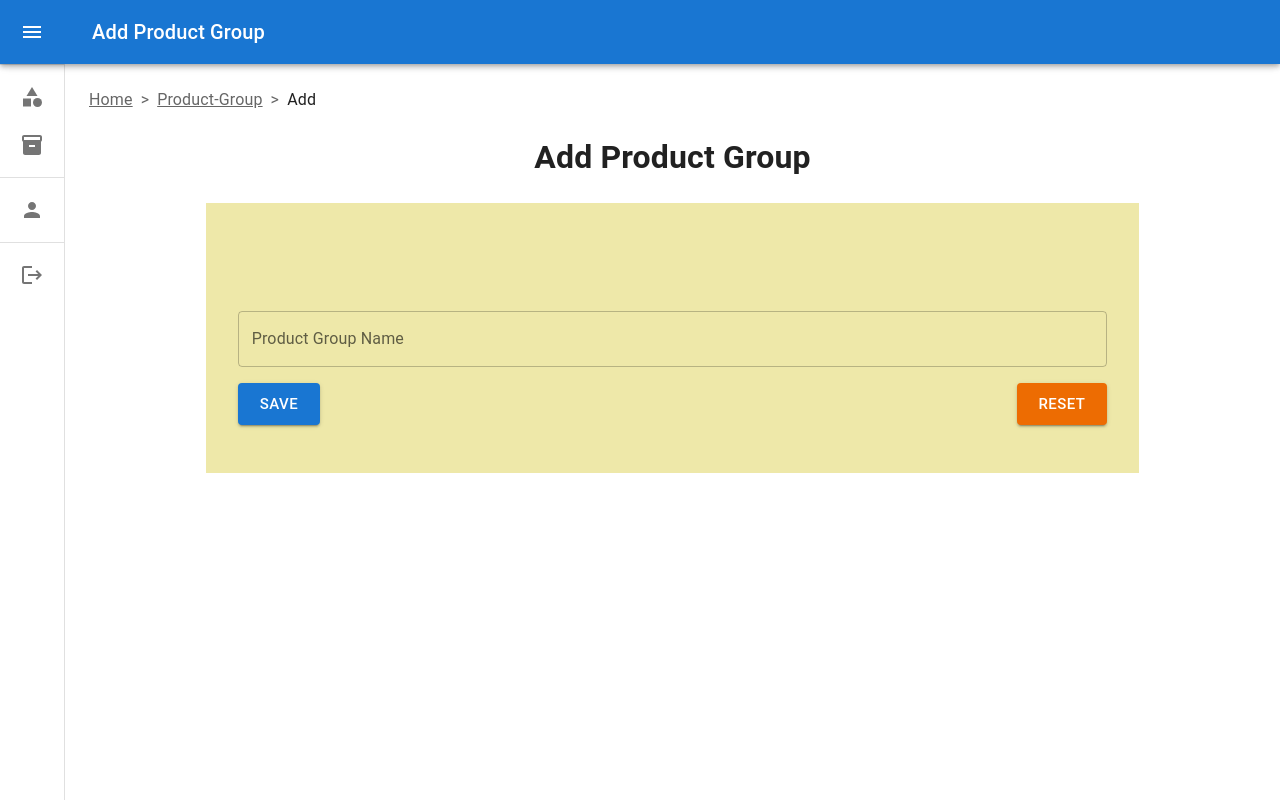
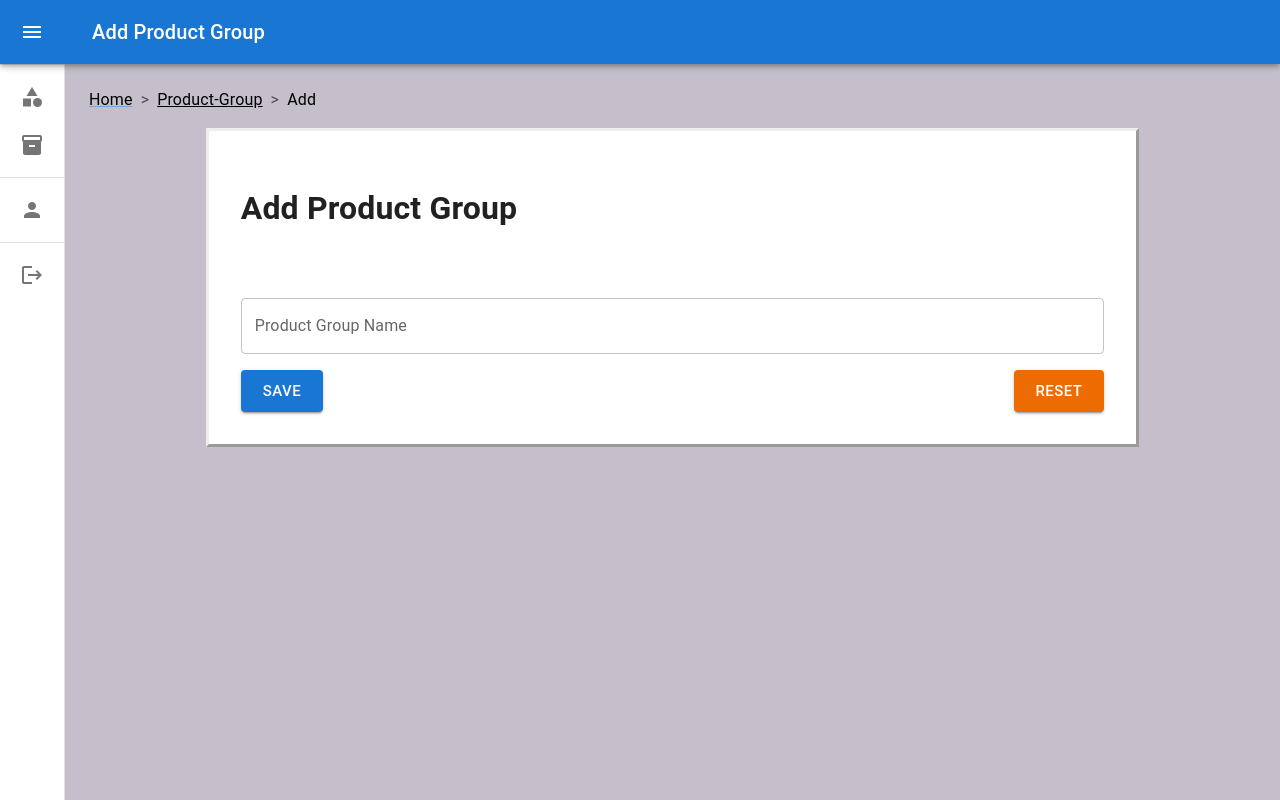
Before and after one commit to shafinmurani/enquiryform, a React (Create React App) app: page /product-group/add in a window 1280 px wide. Built offline with nearby package versions, Linux system fonts and the light colour scheme.

Commit message:
basic changes in background and text color, text size, repositioning and implementing css (and some commentary)

```diff
--- a/src/components/BreadcrumbsComponent.js
+++ b/src/components/BreadcrumbsComponent.js
@@ -14,7 +14,7 @@ export default function BreadcrumbsComponent() {
 
   return (
     <Breadcrumbs separator=">" aria-label="Breadcrumb">
-      <Link color="inherit" component={RouterLink} to="/">
+      <Link style={{ color: "black" }} component={RouterLink} to="/">
         Home
       </Link>
       {pathnames.map((value, index) => {
@@ -22,11 +22,11 @@ export default function BreadcrumbsComponent() {
         const to = `/${pathnames.slice(0, index + 1).join("/")}`;
 
         return last ? (
-          <Typography color="textPrimary" key={to}>
+          <Typography style={{ color: "black" }} color="textPrimary" key={to}>
             {toTitleCase(value)}
           </Typography>
         ) : (
-          <Link color="inherit" component={RouterLink} to="/" key={to}>
+          <Link style={{ color: "black" }} color="inherit" component={RouterLink} to="/" key={to}>
             {toTitleCase(value)}
           </Link>
         );
--- a/src/components/DrawerComponent.js
+++ b/src/components/DrawerComponent.js
@@ -98,7 +98,7 @@ export default function DrawerComponent(props) {
   };
 
   return (
-    <Box sx={{ display: "flex" }}>
+    <Box sx={{ display: "flex", backgroundColor: "#C4BFCB", height: "100vh" }}>
       <CssBaseline />
       <AppBar position="fixed" open={open}>
         <Toolbar>
--- a/src/pages/product_group/AddProductGroup.js
+++ b/src/pages/product_group/AddProductGroup.js
@@ -2,8 +2,9 @@ import React from "react";
 import DrawerComponent from "../../components/DrawerComponent";
 import { Alert, Button, CircularProgress, TextField } from "@mui/material";
 import axios from "axios";
+import '../../styles/AddProductGroup.css';
 import BreadcrumbsComponent from "../../components/BreadcrumbsComponent";
-
+//TODO: CHANGING A TON OF SHIT COZ THE BACKEND DEVELOPER THINKS ITS OKAY TO PUT PEE COLOURS IN THE FUCKIN WEBSITE
 function timeout(delay) {
   return new Promise((res) => setTimeout(res, delay));
 }
@@ -39,26 +40,22 @@ export default function AddProductGroup() {
     <>
       <DrawerComponent title="Add Product Group">
         <BreadcrumbsComponent />
+        <div >
+
 
           <div
+            className="add-product-container"
             style={{
-            display: "flex",
-            flexDirection: "row",
-            justifyContent: "center",
-            alignItems: "center",
+              marginTop: "1rem",
+              width: "80%",
+              marginInline: "auto",
+              backgroundColor: "#FFFFFF",
+              padding: "2rem",
+              paddingInline: "2rem",
             }}
           >
             <h1>Add Product Group</h1>
-        </div>
-        <div
-          style={{
-            width: "80%",
-            marginInline: "auto",
-            backgroundColor: "#EEE8A9",
-            padding: "3rem",
-            paddingInline: "2rem",
-          }}
-        >
+
             <div
               style={{
                 display: "flex",
@@ -124,6 +121,7 @@ export default function AddProductGroup() {
               </div>
             </div>
           </div>
+        </div>
       </DrawerComponent>
     </>
   );
--- /dev/null
+++ b/src/styles/AddProductGroup.css
@@ -0,0 +1,3 @@
+.add-product-container {
+    border-style: outset;
+}
```
Lines whose indentation alone changed are shown as unchanged.
